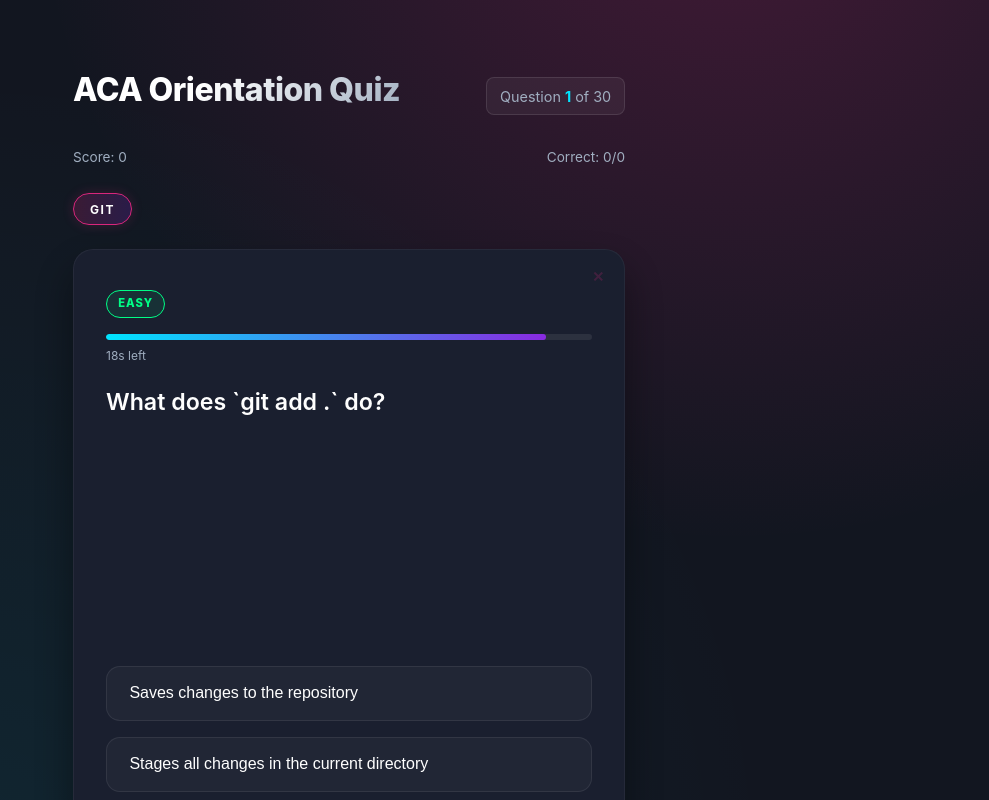
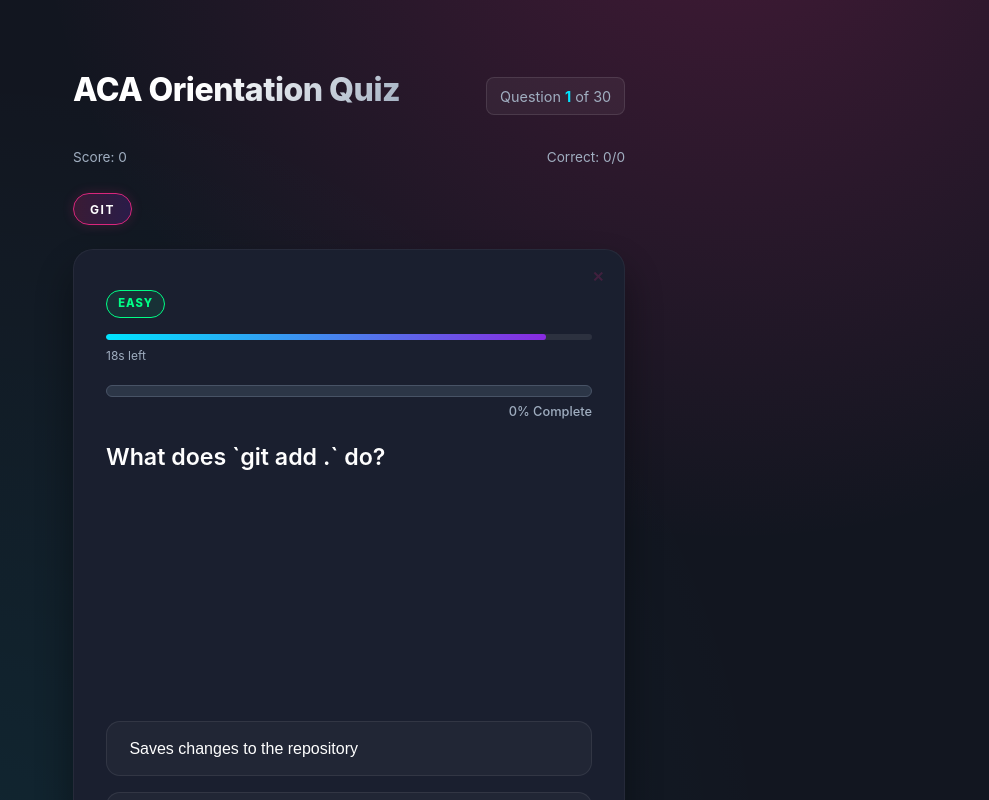
Before and after one commit to tahleho3968/quiz-app-starter, a React (Vite) app: page / in a window 1280 px wide. Both pictures are taken after a click on the button "Start Quiz". Shown: the top 800 px of the page, without its empty margins (291-1280 px from the left). Built offline with nearby package versions, Linux system fonts and the light colour scheme.

Commit message:
feat(quiz): implement dynamic progress bar tracking with explicit styling

```diff
--- a/src/App.tsx
+++ b/src/App.tsx
@@ -320,6 +320,8 @@ function App() {
         timeLimit={timeLimit}
         streak={streak}
         timedOut={timedOut}
+        currentQuestionIndex={currentIndex}
+        totalQuestions={quizQuestions.length}
       />
 
       {hasAnswered && !isTransitioning && (
--- a/src/components/QuestionCard.tsx
+++ b/src/components/QuestionCard.tsx
@@ -9,6 +9,8 @@ interface QuestionCardProps {
   timeLimit: number;
   streak: number;
   timedOut: boolean;
+  currentQuestionIndex: number;
+  totalQuestions: number;
 }
 
 export function QuestionCard({
@@ -20,6 +22,8 @@ export function QuestionCard({
   timeLimit,
   streak,
   timedOut,
+  currentQuestionIndex,
+  totalQuestions,
 }: QuestionCardProps) {
   const hasAnswered = selectedAnswerIndex !== null || timedOut;
   const isCorrectChoice = selectedAnswerIndex === currentQuestion.correctAnswer;
@@ -56,6 +60,12 @@ export function QuestionCard({
   const timePercent = Math.max(0, Math.min(100, (timeLeft / timeLimit) * 100));
   const timerUrgent = timeLeft <= Math.ceil(timeLimit * 0.25) && !hasAnswered;
 
+  // Calculates absolute completion percentage (moves forward right/wrong, freezes if unanswered)
+  const progressPercent =
+    totalQuestions > 0
+      ? Math.round((currentQuestionIndex / totalQuestions) * 100)
+      : 0;
+
   return (
     <div className={cardClassName}>
       <div className="card-meta-row">
@@ -77,6 +87,41 @@ export function QuestionCard({
       </div>
       <div className="timer-label">
         {hasAnswered ? "Time's up" : `${timeLeft}s left`}
+      </div>
+
+      {/* Clean Custom Progress Bar Tracker */}
+      <div style={{ width: "100%", marginTop: "14px", marginBottom: "18px" }}>
+        <div
+          style={{
+            width: "100%",
+            backgroundColor: "#2d3748",
+            borderRadius: "9999px",
+            height: "12px",
+            overflow: "hidden",
+            border: "1px solid #4a5568",
+          }}
+        >
+          <div
+            style={{
+              width: `${progressPercent}%`,
+              backgroundColor: "#c70063ff",
+              height: "100%",
+              borderRadius: "9999px",
+              transition: "width 0.4s ease-out",
+            }}
+          />
+        </div>
+        <div
+          style={{
+            textAlign: "right",
+            fontSize: "0.8rem",
+            color: "#a0aec0",
+            marginTop: "5px",
+            fontWeight: "500",
+          }}
+        >
+          {progressPercent}% Complete
+        </div>
       </div>
 
       <h2>{currentQuestion.question}</h2>
```
